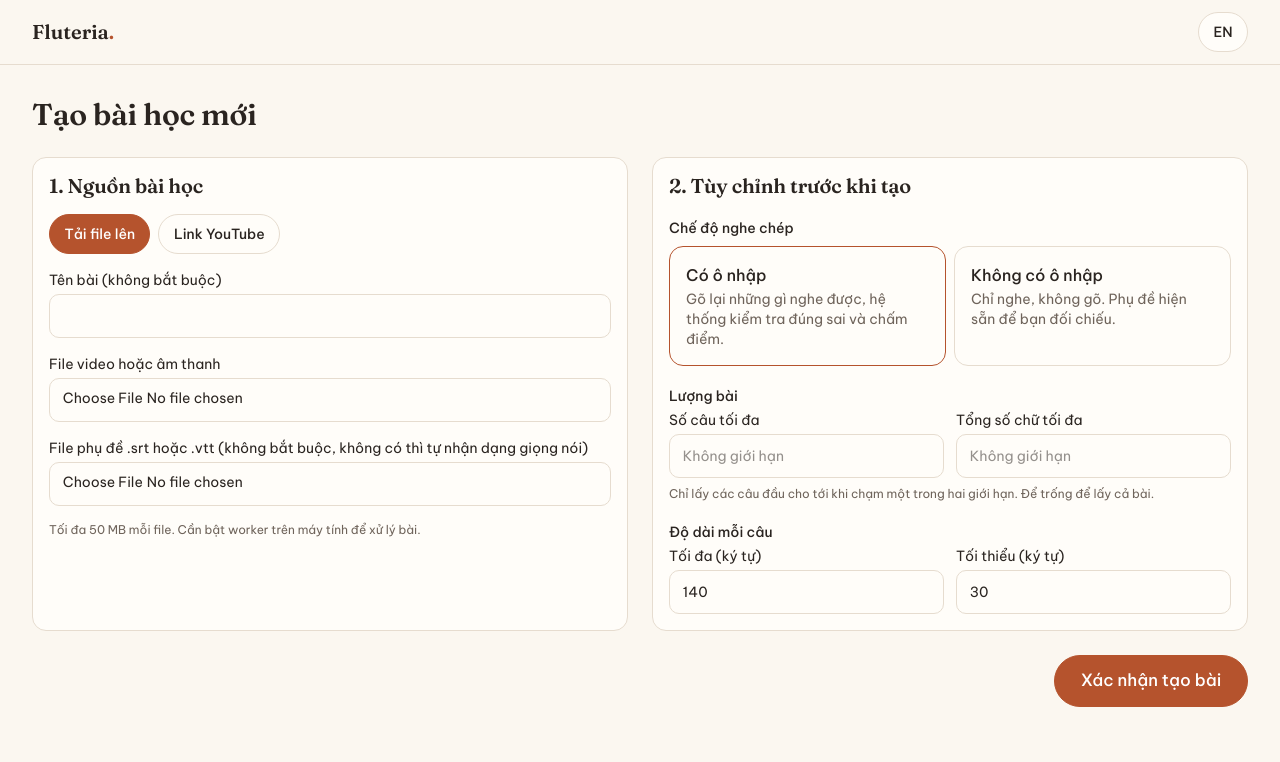
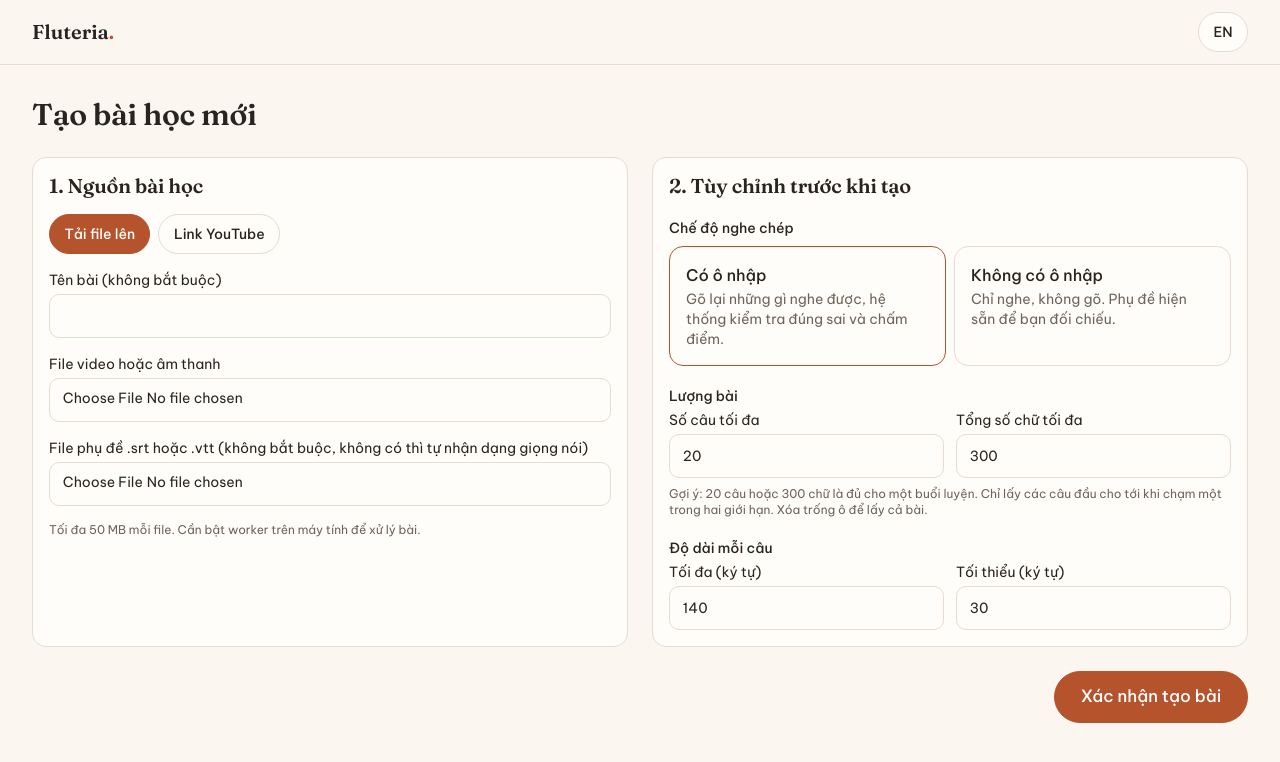
Before and after one commit to hoanglonghvt23/Fluentia, a Next.js app in the folder web/: page /lessons/new in a window 1280 px wide. Shown: the top 762 px of the page. Built offline with nearby package versions, Linux system fonts and the light colour scheme; no server answers.

Commit message:
Tạo bài mới: đặt sẵn giá trị gợi ý (20 câu, 300 chữ)
Co-Authored-By: Claude Sonnet 5.5 <noreply@anthropic.com>

```diff
--- a/web/messages/en.json
+++ b/web/messages/en.json
@@ -54,7 +54,7 @@
     "maxSentences": "Max sentences",
     "maxWords": "Max total words",
     "unlimited": "No limit",
-    "limitsHint": "Keeps the first sentences until one of the limits is reached. Leave empty to keep the whole lesson.",
+    "limitsHint": "Suggestion: 20 sentences or 300 words is enough for one session. Keeps the first sentences until one of the limits is reached. Clear a box to keep the whole lesson.",
     "lengthTitle": "Sentence length",
     "sentenceMax": "Max (characters)",
     "sentenceMin": "Min (characters)",
--- a/web/messages/vi.json
+++ b/web/messages/vi.json
@@ -54,7 +54,7 @@
     "maxSentences": "Số câu tối đa",
     "maxWords": "Tổng số chữ tối đa",
     "unlimited": "Không giới hạn",
-    "limitsHint": "Chỉ lấy các câu đầu cho tới khi chạm một trong hai giới hạn. Để trống để lấy cả bài.",
+    "limitsHint": "Gợi ý: 20 câu hoặc 300 chữ là đủ cho một buổi luyện. Chỉ lấy các câu đầu cho tới khi chạm một trong hai giới hạn. Xóa trống ô để lấy cả bài.",
     "lengthTitle": "Độ dài mỗi câu",
     "sentenceMax": "Tối đa (ký tự)",
     "sentenceMin": "Tối thiểu (ký tự)",
--- a/web/src/components/NewLessonForm.tsx
+++ b/web/src/components/NewLessonForm.tsx
@@ -7,6 +7,9 @@ import { DEFAULT_SETTINGS, posInt, type LessonSettings } from "@/lib/lessonSetti
 import { createClient } from "@/lib/supabase/browser";
 
 const MAX_BYTES = 50 * 1024 * 1024; // giới hạn file của gói Supabase Free
+// Gợi ý cho bài mới: đủ luyện một buổi. Xóa trống ô để lấy cả bài.
+const DEFAULT_MAX_SENTENCES = 20;
+const DEFAULT_MAX_WORDS = 300;
 
 export function NewLessonForm() {
   const t = useTranslations("newLesson");
@@ -130,10 +133,10 @@ export function NewLessonForm() {
             <legend className="mb-1 text-sm font-medium">{t("limitsTitle")}</legend>
             <div className="grid gap-3 sm:grid-cols-2">
               <label className="flex flex-col gap-1 text-sm">{t("maxSentences")}
-                <input name="maxSentences" type="number" min={1} inputMode="numeric" placeholder={t("unlimited")} className="field" />
+                <input name="maxSentences" type="number" min={1} inputMode="numeric" defaultValue={DEFAULT_MAX_SENTENCES} placeholder={t("unlimited")} className="field" />
               </label>
               <label className="flex flex-col gap-1 text-sm">{t("maxWords")}
-                <input name="maxWords" type="number" min={1} inputMode="numeric" placeholder={t("unlimited")} className="field" />
+                <input name="maxWords" type="number" min={1} inputMode="numeric" defaultValue={DEFAULT_MAX_WORDS} placeholder={t("unlimited")} className="field" />
               </label>
             </div>
             <p className="muted text-xs">{t("limitsHint")}</p>
```
